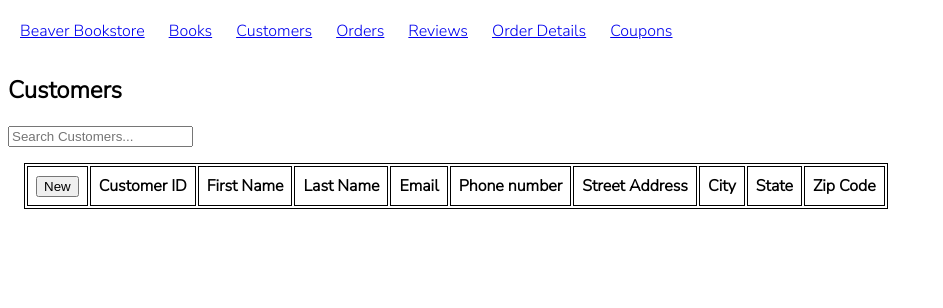
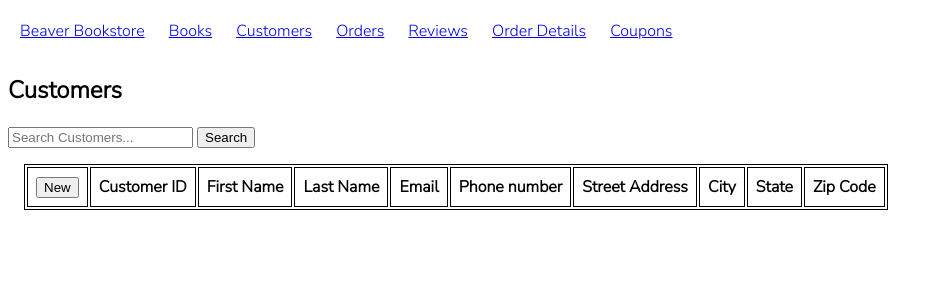
Before and after one commit to h3nry-m/Beaver_Bookstore, a Flask app: page /customers in a window 1280 px wide. Shown: the top 308 px of the page, without its empty margins (0-943 px from the left). Run offline with Flask 2, Linux system fonts and the light colour scheme; data that the repository does not hold is empty; some libraries are stand-ins or nearby versions.

Commit message:
Full-text search supported for VARCHAR fields in Books and Customers

```diff
--- a/app.py
+++ b/app.py
@@ -22,13 +22,19 @@ db_connection.ping(True)
 #                                                                                 #
 ###################################################################################
 @app.route("/books", methods=["GET", "POST"])
-def CRUD_books():
+def create_read_books():
     if request.method == "GET":
-        query1 = "SELECT idBook, title, firstName, lastName, isbn, publisher, publicationYear, newStock, newPrice, usedStock, usedPrice FROM Books;"
-        cursor = db.execute_query(db_connection=db_connection, query=query1)
-        all_books = cursor.fetchall()
+        search_query = request.query_string.decode()
+        if search_query:
+            query = f"SELECT * FROM Books WHERE MATCH (title, firstName, lastName, isbn, publisher) AGAINST ('{search_query[2:]}' IN NATURAL LANGUAGE MODE);"
+            cursor = db.execute_query(db_connection=db_connection, query=query)
+            books_data = cursor.fetchall()
 
-        return render_template("books.j2", books=all_books)
+        else:
+            query1 = "SELECT idBook, title, firstName, lastName, isbn, publisher, publicationYear, newStock, newPrice, usedStock, usedPrice FROM Books;"
+            cursor = db.execute_query(db_connection=db_connection, query=query1)
+            books_data = cursor.fetchall()
+        return render_template("books.j2", books=books_data)
 
     if request.method == "POST":
         if request.form.get("Add_Book"):
@@ -60,7 +66,6 @@ def CRUD_books():
                 ),
             )
         return redirect("/books")
-
 
 @app.route("/edit_book/<int:id>", methods=["POST", "GET"])
 def edit_book(id):
@@ -213,12 +218,18 @@ def edit_order(idOrder):
 #                                                                                 #
 ###################################################################################
 @app.route("/customers", methods=["POST", "GET"])
-def CRUD_customers():
+def create_read_customers():
     if request.method == "GET":
-        query = "SELECT * FROM Customers;"
-        cursor = db.execute_query(db_connection=db_connection, query=query)
-        all_customers = cursor.fetchall()
-        return render_template("customers.j2", customers=all_customers)
+        search_query = request.query_string.decode()
+        if search_query:
+            query = f"SELECT * FROM Customers WHERE MATCH (firstName, lastName, email, phoneNumber, addressStreet, addressCity, addressState, addressZip) AGAINST ('{search_query[2:]}' IN NATURAL LANGUAGE MODE);"
+            cursor = db.execute_query(db_connection=db_connection, query=query)
+            customers_data = cursor.fetchall()
+        else:
+            query = "SELECT * FROM Customers;"
+            cursor = db.execute_query(db_connection=db_connection, query=query)
+            customers_data = cursor.fetchall()
+        return render_template("customers.j2", customers=customers_data)
 
     if request.method == "POST":
         if request.form.get("Add_Customer"):
@@ -278,7 +289,6 @@ def edit_customer(id):
             addressCity = request.form["addressCity"]
             addressState = request.form["addressState"]
             addressZip = request.form["addressZip"]
-            print(f'{firstName}, {lastName}, {email}, {phoneNumber}, {addressStreet}, {addressCity}, {addressState}, {addressZip}')
             query = "UPDATE Customers SET Customers.firstName = %s, Customers.lastName = %s, Customers.email = %s, Customers.phoneNumber = %s, Customers.addressStreet = %s, Customers.addressCity = %s, Customers.addressState = %s, Customers.addressZip = %s WHERE Customers.idCustomer = %s;"
             cursor = db.execute_query(
             db_connection=db_connection,
--- a/database/DDL.sql
+++ b/database/DDL.sql
@@ -22,6 +22,7 @@ CREATE TABLE Customers (
     addressCity VARCHAR(45) NOT NULL,
     addressState VARCHAR(45) NOT NULL,
     addressZip VARCHAR(10) NOT NULL,
+    FULLTEXT (firstName, lastName, email, phoneNumber, addressStreet, addressCity, addressState, addressZip),
     PRIMARY KEY (idCustomer)
 );
 
@@ -40,6 +41,7 @@ CREATE TABLE Books (
     newPrice DECIMAL(5,2) NOT NULL,
     usedStock INT NOT NULL,
     usedPrice DECIMAL(5,2) NOT NULL,
+    FULLTEXT (title, firstName, lastName, isbn, publisher),
     PRIMARY KEY(idBook)
 );
 
--- a/templates/books.j2
+++ b/templates/books.j2
@@ -5,10 +5,10 @@
     </h1>
 {% endblock %}
 {% block content %}
-    <div id="search">
+    <form id="search">
         <input type="search" name="q" placeholder="Search Books..." id="searchBooks">
         <button>Search</button>
-    </div>
+    </form>
     <table id="browse" class="table">
         <thead>
             <tr>
--- a/templates/customers.j2
+++ b/templates/customers.j2
@@ -4,9 +4,10 @@
 {% endblock %}
 {% block content %}
 
-<div id="search">
-       <input type="text" placeholder="Search Customers..." id="searchCustomers">
-</div>
+<form id="search">
+       <input type="search" name="q" placeholder="Search Customers..." id="searchCustomers">
+       <button>Search</button>
+</form>
 
 <table id="browse" class="table">
     <thead>
```
